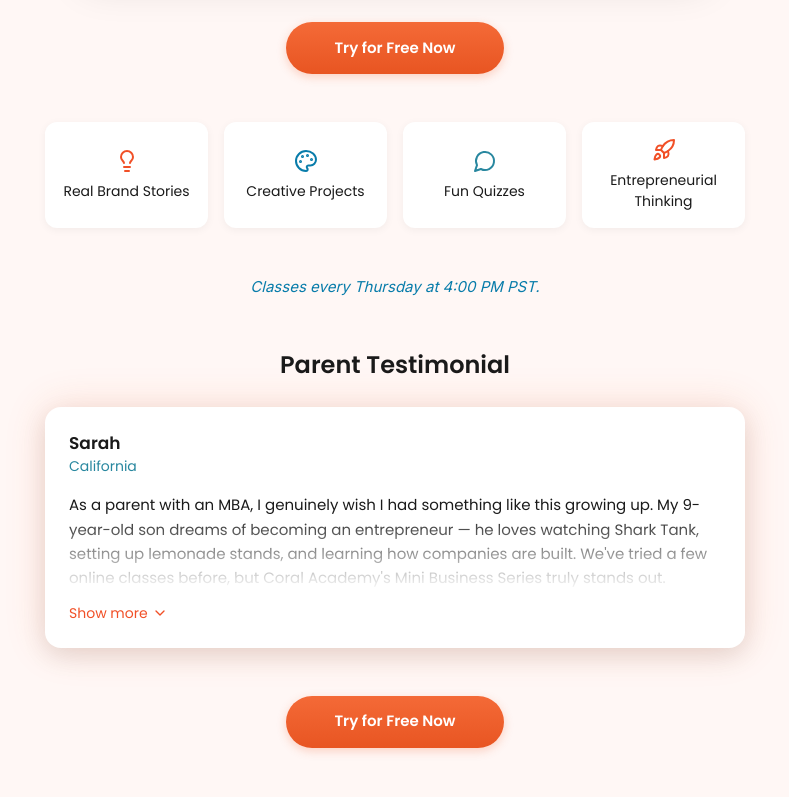
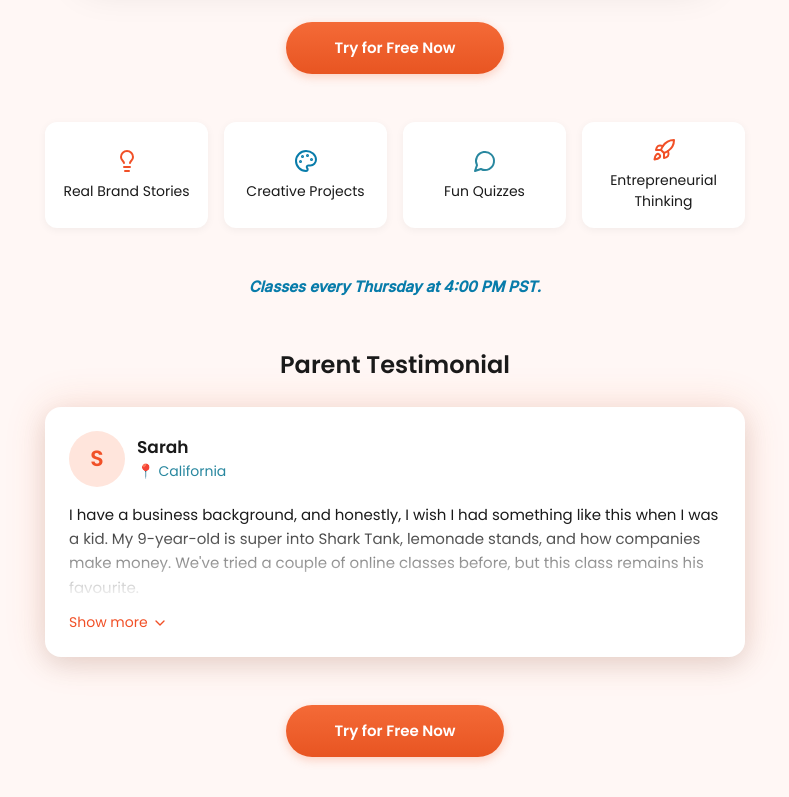
Before and after one commit to yashodhan-eng/coral-mbs-onboarding, a React (Vite) app: page / in a window 1280 px wide. Shown: the part 527-1324 px from the top of the page, without its empty margins (245-1034 px from the left). Built offline with nearby package versions, Linux system fonts and the light colour scheme; the HTML template or start-up script is replaced by a standard one.

Commit message:
Refactor testimonial and onboarding questions

```diff
--- a/src/components/LandingScreen.tsx
+++ b/src/components/LandingScreen.tsx
@@ -130,7 +130,7 @@ export const LandingScreen = ({ onContinue }: LandingScreenProps) => {
 
             {/* Schedule Line */}
             <div className="text-center mb-10 md:mb-12">
-              <p className="font-inter text-[14px] md:text-[15px] text-accent italic">
+              <p className="font-inter text-[14px] md:text-[15px] text-accent italic font-semibold">
                 Classes every Thursday at 4:00 PM PST.
               </p>
             </div>
@@ -150,23 +150,33 @@ export const LandingScreen = ({ onContinue }: LandingScreenProps) => {
                 }}
               >
                 {/* Parent Info at Top */}
-                <div className="mb-4">
-                  <h3 className="font-poppins font-semibold text-[16px] md:text-[17px] text-foreground">
-                    Sarah
-                  </h3>
-                  <p className="font-poppins text-[13px] md:text-[14px] text-secondary">
-                    California
-                  </p>
+                <div className="mb-4 flex items-center gap-3">
+                  {/* Avatar Circle */}
+                  <div className="w-12 h-12 md:w-14 md:h-14 rounded-full bg-[#FFE5DC] flex items-center justify-center flex-shrink-0">
+                    <span className="font-poppins font-semibold text-[20px] md:text-[22px] text-primary">
+                      S
+                    </span>
+                  </div>
+                  {/* Name and Location */}
+                  <div>
+                    <h3 className="font-poppins font-semibold text-[16px] md:text-[17px] text-foreground">
+                      Sarah
+                    </h3>
+                    <p className="font-poppins text-[13px] md:text-[14px] text-secondary flex items-center gap-1">
+                      <span className="text-primary">📍</span> California
+                    </p>
+                  </div>
                 </div>
 
                 {/* Testimonial Text */}
                 <div className="relative">
                   <div className={`${!isExpanded ? 'max-h-[140px] md:max-h-[120px]' : ''} overflow-hidden relative`}>
                     <p className="font-poppins text-[14px] md:text-[15px] text-foreground leading-relaxed">
-                      As a parent with an MBA, I genuinely wish I had something like this growing up. My 9-year-old son dreams of becoming an entrepreneur — he loves watching Shark Tank, setting up lemonade stands, and learning how companies are built. We've tried a few online classes before, but Coral Academy's Mini Business Series truly stands out.
+                      I have a business background, and honestly, I wish I had something like this when I was a kid. My 9-year-old is super into Shark Tank, lemonade stands, and how companies make money. We've tried a couple of online classes before, but this class remains his favourite.
                       {isExpanded && (
                         <span>
-                          {" "}Each week, they explore a real company — from LEGO's bankruptcy turnaround to how founders built their brands. What I love most is that it's not just storytelling — kids get to think, create, and present their ideas. In a recent class on Nike, my son designed his own shoe, decided its USP, and even set a price for it! I was amazed hearing the creative ideas the kids shared.
+                          {" "}Every week, they discuss real companies like how LEGO bounced back from bankruptcy or how big brands got started. But what I really appreciate is that it's not just passive learning. During the Nike class, my son designed his own shoe, gave it a name, figured out the pricing, and even pitched it to his friends. I was genuinely impressed by the thought he put into it.
+                          {" "}I often find myself listening in while doing chores because the discussions are genuinely interesting. I can't thank the teacher and the platform enough for such a hands-on, fun class.
                         </span>
                       )}
                     </p>
--- a/src/data/contentSchema.ts
+++ b/src/data/contentSchema.ts
@@ -3,7 +3,7 @@ export const contentSchema = {
   logoSrc: "/src/assets/coral-academy-logo.png",
   q1: {
     title: "How soon are you looking to try our free classes?",
-    subtext: "Prepare your child for the new school year.",
+    subtext: "Help your child think like a young entrepreneur",
     options: [
       "Right away",
       "In 1–2 weeks",
@@ -12,7 +12,7 @@ export const contentSchema = {
     ]
   },
   q2: {
-    title: "Mode of schooling?",
+    title: "What's your child's current schooling style?",
     options: [
       "Public/Private schooling",
       "Homeschooling"
```
